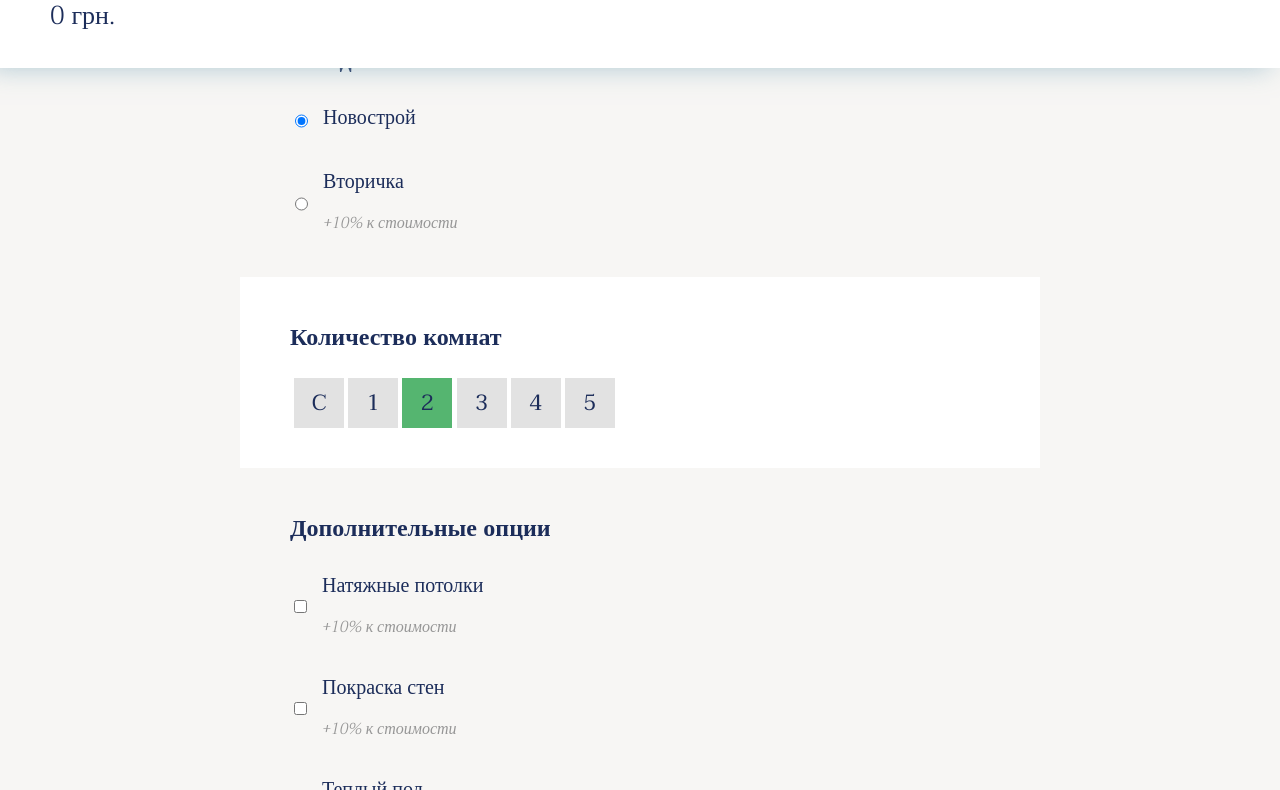
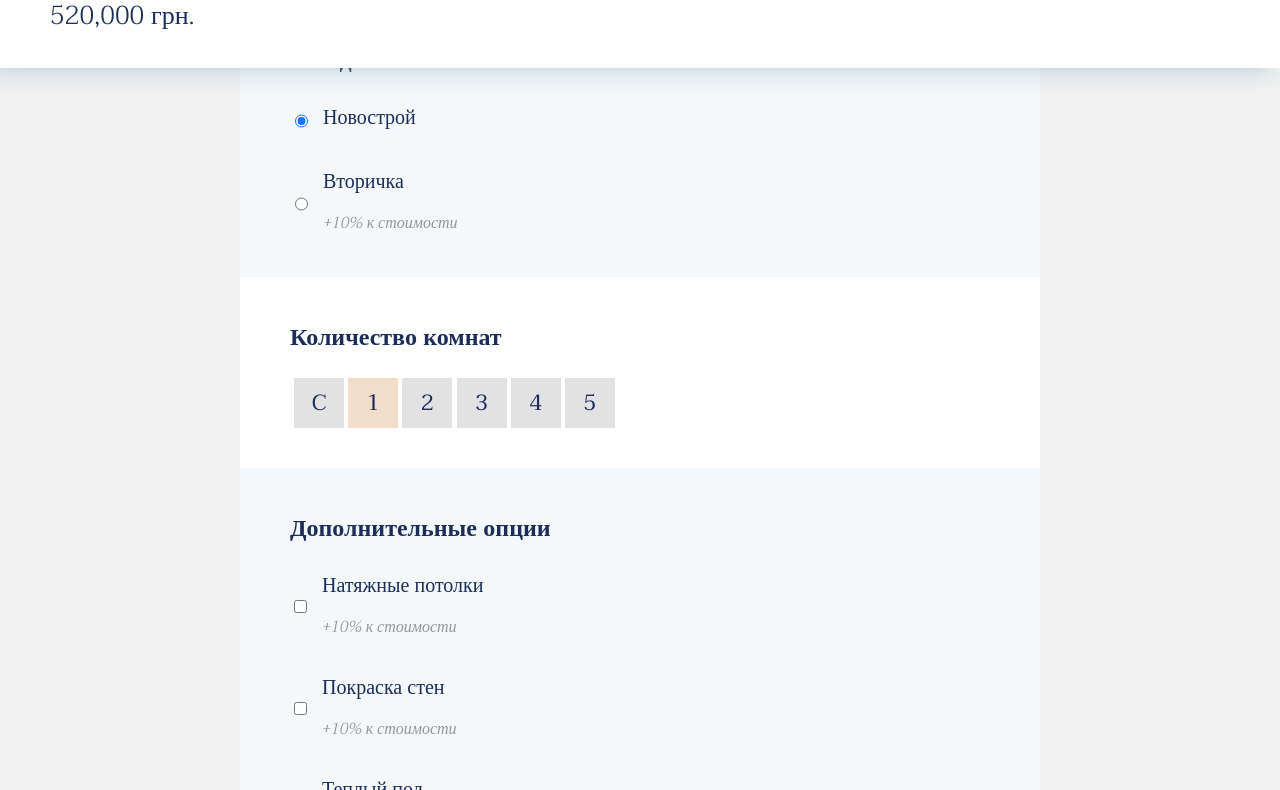
Before and after one commit to ads-b791/renovationCosts, a plain HTML site: page index.html in a window 1280 px wide. Shown: the part 732-1522 px from the top of the page. Drawn offline with Linux system fonts and the light colour scheme.

Commit message:
перед созданием новой ветки

```diff
--- a/css/main.css
+++ b/css/main.css
@@ -5,7 +5,8 @@ body {
 	font-family: 'Taviraj', serif;
 	color: #1c2d5a;
 	margin: 0;
-	background-color: #f7f6f4;
+	background-color: #f2f2f2;
+	/*background-color: #f7f6f4;*/
 	padding-bottom: 140px;
 }
 
@@ -169,7 +170,7 @@ h6 {
 
 .calc-section {
 	padding: 40px 50px;
-	background-color: #f7f6f4;
+	background-color: #f4f8fa;
 }
 
 .calc-section:nth-child(odd) {
@@ -305,6 +306,7 @@ h6 {
 	bottom: 0;
 	background-color: rgb(218, 243, 255);
 	background-color: white;
+	/*background-color: #f7f6f4;*/
 	box-shadow: -10px 0px 25px rgba(143, 179, 195, 0.685);
 }
 
@@ -356,5 +358,5 @@ h6 {
 }
 
 .rooms-radio-real:checked + .rooms-radio-fake {
-	background-color: #55b570;
+	background-color: #f1ddc9;
 }
--- a/index.html
+++ b/index.html
@@ -87,27 +87,27 @@
 						</label>
 
 						<label class="rooms-label">
-							<input class="rooms-radio-real" type="radio" name="rooms" value="1" />
+							<input class="rooms-radio-real" type="radio" name="rooms" value="1" checked />
 							<span class="rooms-radio-fake">1</span>
 						</label>
 
 						<label class="rooms-label">
-							<input class="rooms-radio-real" type="radio" name="rooms" value="1" checked />
+							<input class="rooms-radio-real" type="radio" name="rooms" value="1.05" />
 							<span class="rooms-radio-fake">2</span>
 						</label>
 
 						<label class="rooms-label">
-							<input class="rooms-radio-real" type="radio" name="rooms" value="1.05" />
+							<input class="rooms-radio-real" type="radio" name="rooms" value="1.1" />
 							<span class="rooms-radio-fake">3</span>
 						</label>
 
 						<label class="rooms-label">
-							<input class="rooms-radio-real" type="radio" name="rooms" value="1.05" />
+							<input class="rooms-radio-real" type="radio" name="rooms" value="1.15" />
 							<span class="rooms-radio-fake">4</span>
 						</label>
 
 						<label class="rooms-label">
-							<input class="rooms-radio-real" type="radio" name="rooms" value="1.05" />
+							<input class="rooms-radio-real" type="radio" name="rooms" value="1.2" />
 							<span class="rooms-radio-fake">5</span>
 						</label>
 					</div>
--- a/js/main.js
+++ b/js/main.js
@@ -0,0 +1,69 @@
+const squareInput = document.querySelector('#square-input');
+const squareRange = document.querySelector('#square-range');
+const inputs = document.querySelectorAll('input');
+
+const radioType = document.querySelectorAll('input[name="type"]');
+const radioBuilding = document.querySelectorAll('input[name="building"]');
+const radioRooms = document.querySelectorAll('input[name="rooms"]');
+
+const ceilings = document.querySelector('input[name="ceiling"]');
+const walls = document.querySelector('input[name="walls"]');
+const floor = document.querySelector('input[name="floor"]');
+
+const basePrice = 8000;
+const totalPriceElement = document.querySelector('#total-price');
+console.log(totalPriceElement);
+squareRange.addEventListener('input', function () {
+
+
+	squareInput.value = squareRange.value;
+});
+
+squareInput.addEventListener('input', function () {
+	squareRange.value = squareInput.value;
+})
+
+function calculate() {
+	let totalPrice = basePrice * parseInt(squareInput.value);
+
+	for (const radio of radioType) {
+		if (radio.checked) {
+			totalPrice = totalPrice * parseFloat(radio.value);
+		}
+	}
+
+	for (const radio of radioBuilding) {
+		if (radio.checked) {
+			totalPrice = totalPrice * parseFloat(radio.value);
+		}
+	}
+
+	for (const radio of radioRooms) {
+		if (radio.checked) {
+			totalPrice = totalPrice * parseFloat(radio.value);
+		}
+	}
+
+	if (ceilings.checked) {
+		totalPrice = totalPrice * parseFloat(ceilings.value);
+	}
+	if (walls.checked) {
+		totalPrice = totalPrice * parseFloat(walls.value);
+	}
+	if (floor.checked) {
+		totalPrice = totalPrice * parseFloat(floor.value);
+	}
+
+	const formatter = new Intl.NumberFormat('ua');
+	totalPriceElement.innerText = formatter.format(totalPrice);
+}
+
+calculate();
+
+for (const input of inputs) {
+
+	input.addEventListener('input', function () {
+		totalPrice = basePrice * parseInt(squareInput.value);
+		calculate();
+	})
+}
```
